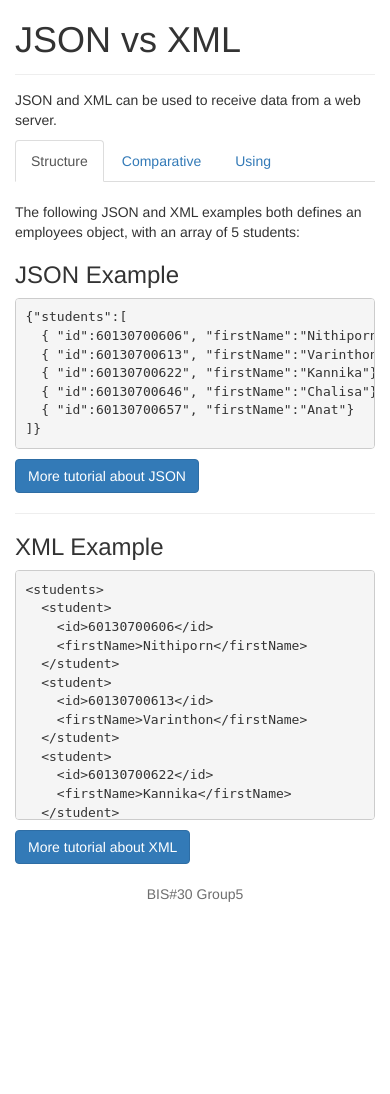
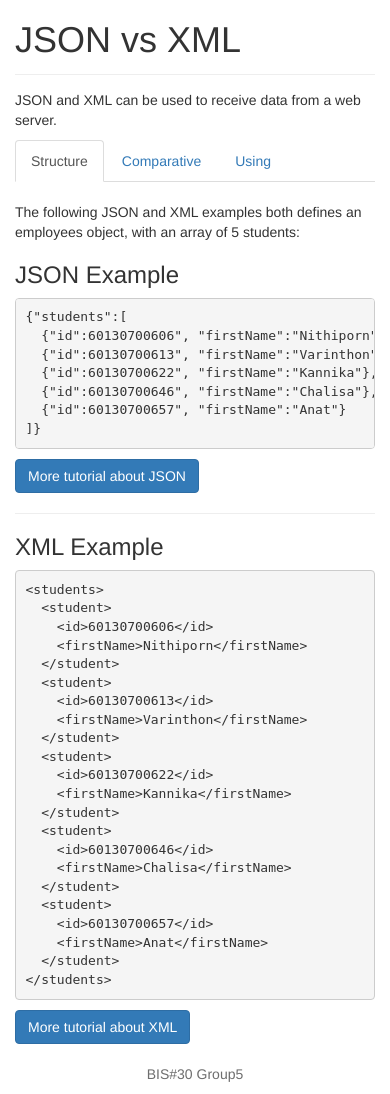
Before and after one commit to AKenshinn/JSON-vs-XML, a PHP site: page / in a window 390 px wide. Before the commit the page ends 902 px from the top, so only its background shows below. Run offline with PHP 8.4, Linux system fonts and the light colour scheme.

Commit message:
Modify home.css, home.html

```diff
--- a/css/home.css
+++ b/css/home.css
@@ -36,6 +36,7 @@ pre#pre-xml {
   height: 250px;
   overflow: auto;
   overflow-y: scroll;
+  overflow-x: scroll;
 }
 
 .btn:focus {
@@ -53,3 +54,17 @@ pre#pre-xml {
 #table-compare > tbody > tr > td:not(:nth-child(2)) {
   text-align: center;
 }
+
+@media (max-width:425px)  {
+  pre#pre-xml {
+    height: auto;
+    overflow: hidden;
+    overflow-y: hidden;
+    overflow-x: hidden;
+  }
+
+  pre#pre-json {
+    overflow: auto;
+    overflow-x: scroll;
+  }
+}
```
Also changed, not shown: home.html (+5 -5 lines).
